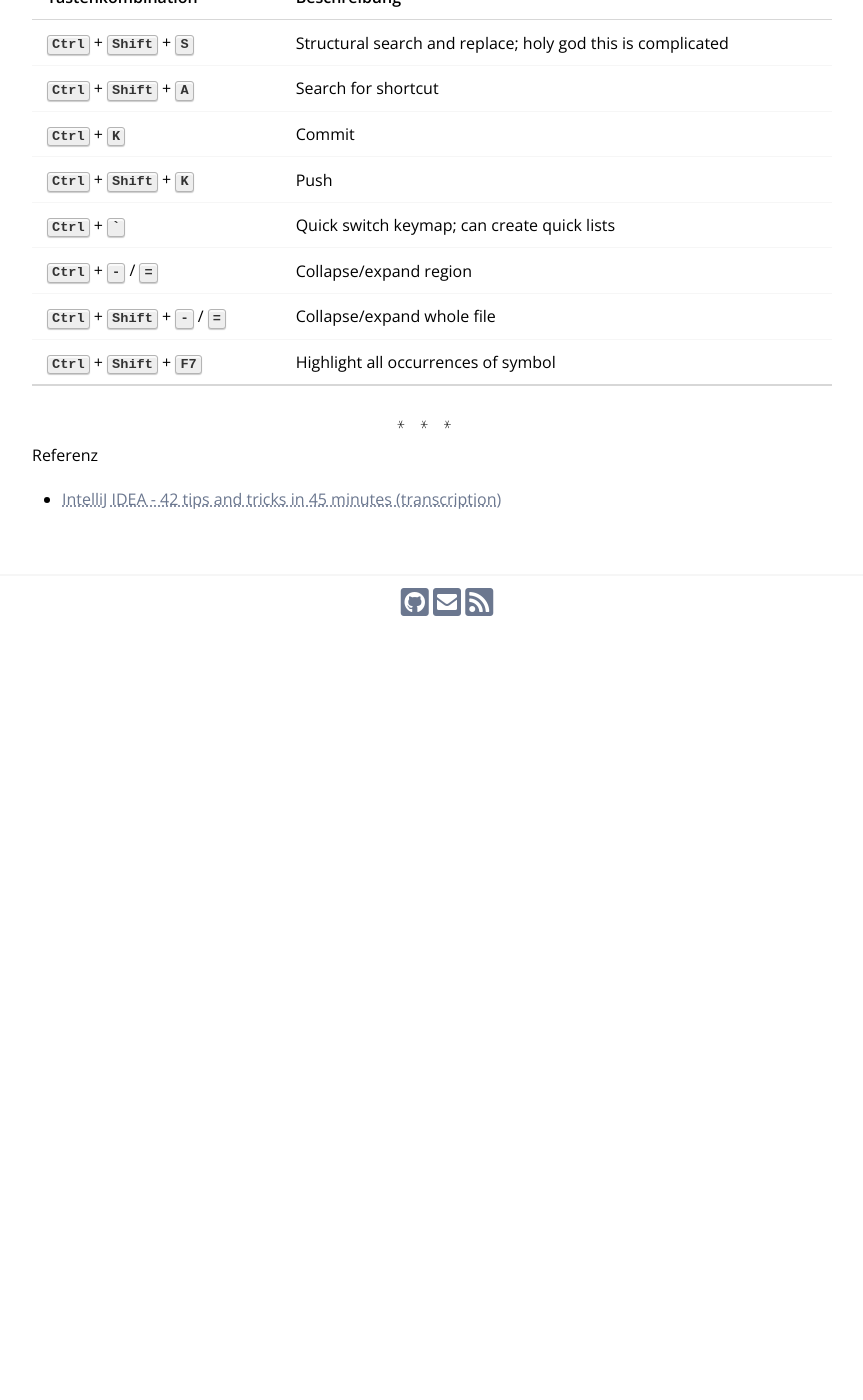
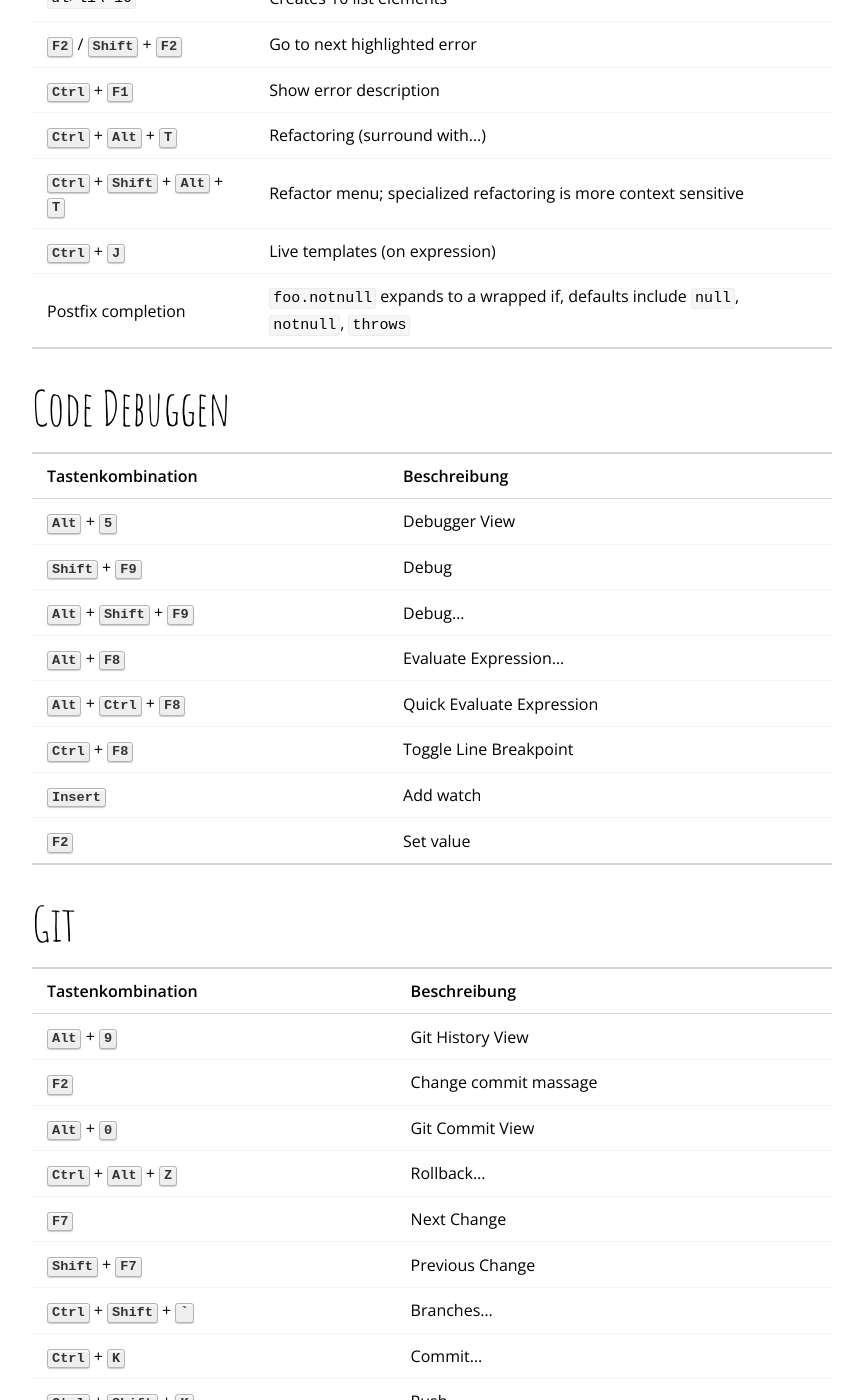
Before and after one commit to chhch/chhch.github.io, a Jekyll site: the page built from _posts/2018-11-11-intellij-idea-shortcuts.md, in a window 1280 px wide and 1400 px high, scrolled down 3273 px. Shown: the whole window, without its empty margins (208-1071 px from the left). Built offline with Jekyll 4.4.1, drawn with Linux system fonts in a browser that asks for light colours; nearby versions of some CDN libraries; our own code applies the rules of GitHub Pages for plain Markdown files; comment, search, counter and statistics services are not loaded; before the commit the page ends 3903 px from its top, so only the background shows below that; some of the changed text lies outside the part shown.

Commit message:
Add shortcuts

```diff
--- a/_posts/2018-11-11-intellij-idea-shortcuts.md
+++ b/_posts/2018-11-11-intellij-idea-shortcuts.md
@@ -6,7 +6,7 @@
 ## Navigation
 
 | Tastenkombination                                                  | Beschreibung                                                                  |
-| :----------------------------------------------------------------- | :---------------------------------------------------------------------------- |
+|:-------------------------------------------------------------------|:------------------------------------------------------------------------------|
 | <kbd>Ctrl</kbd> + <kbd>N</kbd>                                     | Go to class; by first letter, i.e. `BF` for `BarFactory`; to line `BF:40`     |
 | <kbd>Ctrl</kbd> + <kbd>Shift</kbd> + <kbd>N</kbd>                  | Go to class, toggle by project files; can go to folder by doing `/baz_folder` |
 | <kbd>Ctrl</kbd> + <kbd>Shift</kbd> + <kbd>Alt</kbd> + <kbd>N</kbd> | Any symbol; can filter by nameSpace, i.e. `FBF.getFoo`                        |
@@ -18,8 +18,9 @@
 | <kbd>Ctrl</kbd> + <kbd>Shift</kbd> + <kbd>E</kbd>                  | Recently edited files                                                         |
 | <kbd>Ctrl</kbd> + <kbd>Tab</kbd>                                   | Quick switch                                                                  |
 | <kbd>Alt</kbd> + <kbd>Home</kbd>                                   | Jump to navigation bar; navigate with keys                                    |
-| <kbd>Ctrl</kbd> + <kbd>B</kbd>                                     | Go to definition                                                              |
-| <kbd>F4</kbd>                                                      | Go to source/definition                                                       |
+| <kbd>Ctrl</kbd> + <kbd>B</kbd>                                     | Go to Declaration or Usages                                                   |
+| <kbd>Ctrl</kbd> + Shift + <kbd>B</kbd>                             | Go to Type Declaration                                                        |
+| <kbd>F4</kbd>                                                      | Jump to Source                                                                |
 | <kbd>Ctrl</kbd> + <kbd>Shift</kbd> + <kbd>I</kbd>                  | Quick definition popup                                                        |
 | <kbd>Ctrl</kbd> + <kbd>P</kbd>                                     | Parameter info                                                                |
 | <kbd>Ctrl</kbd> + <kbd>Q</kbd>                                     | Quickdocumentation                                                            |
@@ -30,11 +31,19 @@
 | <kbd>Ctrl</kbd> + <kbd>Shift</kbd> + <kbd>F12</kbd>                | Hide/restore all windows                                                      |
 | <kbd>Shift</kbd> + <kbd>F4</kbd>                                   | Open current file in new window                                               |
 | <kbd>Ctrl</kbd> + <kbd>Shift</kbd> + <kbd>←</kbd> / <kbd>→</kbd>   | Resize window you’re in                                                       |
+| <kbd>Ctrl</kbd> + <kbd>F3</kbd>                                    | Next Occurrence of the Word at Caret                                          |
+| <kbd>F3</kbd>                                                      | Find Next / Move to Next Occurrence                                           |
+| <kbd>F3</kbd> + <kbd>Shift</kbd>                                   | Find Previous / Move to Previous Occurrence                                   |
+| <kbd>Ctrl</kbd> + <kbd>Alt</kbd> + <kbd>7</kbd>                    | Show Usages                                                                   |
+| <kbd>Alt</kbd> + <kbd>F7</kbd>                                     | Finde Usages                                                                  |
+| <kbd>Ctrl</kbd> + <kbd>F7</kbd>                                    | Find Usages in File                                                           |
+| <kbd>Ctrl</kbd> + <kbd>Alt</kbd> + <kbd>Up</kbd> / <kbd>Down</kbd> | Next/Previous Occurrence                                                      |
+| <kbd>F4</kbd>                                                      | Jump to Source                                                                |
 
 ## Code bearbeiten
 
 | Tastenkombination                                                                                        | Beschreibung                                                                                                      |
-| :------------------------------------------------------------------------------------------------------- | :---------------------------------------------------------------------------------------------------------------- |
+|:---------------------------------------------------------------------------------------------------------|:------------------------------------------------------------------------------------------------------------------|
 | <kbd>Ctrl</kbd> + <kbd>.</kbd>                                                                           | Fold section                                                                                                      |
 | <kbd>Ctrl</kbd> + <kbd>W</kbd>                                                                           | Expand section at caret, (expands via word essentially)                                                           |
 | <kbd>Ctrl</kbd> + <kbd>Shift</kbd> + <kbd>W</kbd>                                                        | Reduces section at caret                                                                                          |
@@ -52,27 +61,55 @@
 | <kbd>Ctrl</kbd> + <kbd>Shift</kbd> + <kbd>Space</kbd>                                                    | Smart completion (context based), i.e. show things you can instantiate at a given time                            |
 | <kbd>Alt</kbd> + <kbd>Enter</kbd>                                                                        | Intention popup                                                                                                   |
 | <kbd>Shift</kbd> + <kbd>Tab</kbd>                                                                        | On type, can switch to superclass, will automatically select that after ??? times                                 |
-| Postfix completion                                                                                       | `foo.notnull` expands to a wrapped if, defaults include `null`, `notnull`, `throws`                               |
+| <kbd>Ctrl</kbd> + <kbd>.</kbd>                                                                           | Fold Selection / Remove region                                                                                    |
+| <kbd>Ctrl</kbd> + <kbd>Shift</kbd> + <kbd>.</kbd>                                                        | Toggle Folding (not default)                                                                                      |
 
-## Code generieren
+## Code Generieren
 
-| Tastenkombination                                                  | Beschreibung                                                     |
-| :----------------------------------------------------------------- | :--------------------------------------------------------------- |
-| <kbd>Alt</kbd> + <kbd>N</kbd>                                      | Generators (toString, constructor, etc)                          |
-| `toString` + <kbd>Tab</kbd>                                        | Generate toString                                                |
-| `Table#something`                                                  | Expand html                                                      |
-| `ul>li\*10`                                                        | Creates 10 list elements                                         |
-| <kbd>F2</kbd> / <kbd>Shift</kbd> + <kbd>F2</kbd>                   | Go to next highlighted error                                     |
-| <kbd>Ctrl</kbd> + <kbd>F1</kbd>                                    | Show error description                                           |
-| <kbd>Ctrl</kbd> + <kbd>Alt</kbd> + <kbd>T</kbd>                    | Refactoring (surround with...)                                   |
-| <kbd>Ctrl</kbd> + <kbd>Shift</kbd> + <kbd>Alt</kbd> + <kbd>T</kbd> | Refactor menu; specialized refactoring is more context sensitive |
-| `reader.notNull()`                                                 | `if(reader != null) { ... }` generators                          |
-| <kbd>Ctrl</kbd> + <kbd>J</kbd>                                     | Live templates (on expression)                                   |
+| Tastenkombination                                                  | Beschreibung                                                                        |
+|:-------------------------------------------------------------------|:------------------------------------------------------------------------------------|
+| <kbd>Alt</kbd> + <kbd>N</kbd>                                      | Generators (toString, constructor, etc)                                             |
+| `toString` + <kbd>Tab</kbd>                                        | Generate toString                                                                   |
+| `Table#something`                                                  | Expand html                                                                         |
+| `ul>li\*10`                                                        | Creates 10 list elements                                                            |
+| <kbd>F2</kbd> / <kbd>Shift</kbd> + <kbd>F2</kbd>                   | Go to next highlighted error                                                        |
+| <kbd>Ctrl</kbd> + <kbd>F1</kbd>                                    | Show error description                                                              |
+| <kbd>Ctrl</kbd> + <kbd>Alt</kbd> + <kbd>T</kbd>                    | Refactoring (surround with...)                                                      |
+| <kbd>Ctrl</kbd> + <kbd>Shift</kbd> + <kbd>Alt</kbd> + <kbd>T</kbd> | Refactor menu; specialized refactoring is more context sensitive                    |
+| <kbd>Ctrl</kbd> + <kbd>J</kbd>                                     | Live templates (on expression)                                                      |
+| Postfix completion                                                 | `foo.notnull` expands to a wrapped if, defaults include `null`, `notnull`, `throws` |
+
+## Code Debuggen
+
+| Tastenkombination                                 | Beschreibung              |
+|:--------------------------------------------------|:--------------------------|
+| <kbd>Alt</kbd> + <kbd>5</kbd>                     | Debugger View             |
+| <kbd>Shift</kbd> + <kbd>F9</kbd>                  | Debug                     |
+| <kbd>Alt</kbd> + <kbd>Shift</kbd> + <kbd>F9</kbd> | Debug...                  |
+| <kbd>Alt</kbd> + <kbd>F8</kbd>                    | Evaluate Expression...    |
+| <kbd>Alt</kbd> + <kbd>Ctrl</kbd> + <kbd>F8</kbd>  | Quick Evaluate Expression |
+| <kbd>Ctrl</kbd> + <kbd>F8</kbd>                   | Toggle Line Breakpoint    |
+| <kbd>Insert</kbd>                                 | Add watch                 |
+| <kbd>F2</kbd>                                     | Set value                 |
+
+## Git
+
+| Tastenkombination                                 | Beschreibung          |
+|:--------------------------------------------------|:----------------------|
+| <kbd>Alt</kbd> + <kbd>9</kbd>                     | Git History View      |
+| <kbd>F2</kbd>                                     | Change commit massage |
+| <kbd>Alt</kbd> + <kbd>0</kbd>                     | Git Commit View       |
+| <kbd>Ctrl</kbd> + <kbd>Alt</kbd> + <kbd>Z</kbd>   | Rollback...           |
+| <kbd>F7</kbd>                                     | Next Change           |
+| <kbd>Shift</kbd> + <kbd>F7</kbd>                  | Previous Change       |
+| <kbd>Ctrl</kbd> + <kbd>Shift</kbd> + <kbd>`</kbd> | Branches...           |
+| <kbd>Ctrl</kbd> + <kbd>K</kbd>                    | Commit...             |
+| <kbd>Ctrl</kbd> + <kbd>Shift</kbd> + <kbd>K</kbd> | Push...               |
 
 ## Verschiedenes
 
 | Tastenkombination                                                | Beschreibung                                                |
-| :--------------------------------------------------------------- | :---------------------------------------------------------- |
+|:-----------------------------------------------------------------|:------------------------------------------------------------|
 | <kbd>Ctrl</kbd> + <kbd>Shift</kbd> + <kbd>S</kbd>                | Structural search and replace; holy god this is complicated |
 | <kbd>Ctrl</kbd> + <kbd>Shift</kbd> + <kbd>A</kbd>                | Search for shortcut                                         |
 | <kbd>Ctrl</kbd> + <kbd>K</kbd>                                   | Commit                                                      |
@@ -86,4 +123,4 @@
 
 Referenz
 
--   [IntelliJ IDEA - 42 tips and tricks in 45 minutes (transcription)](https://www.reddit.com/r/programming/comments/36zj6q/intellij_idea_42_tips_and_tricks_in_45_minutes/crj521k)
+- [IntelliJ IDEA - 42 tips and tricks in 45 minutes (transcription)](https://www.reddit.com/r/programming/comments/36zj6q/intellij_idea_42_tips_and_tricks_in_45_minutes/crj521k)
```
